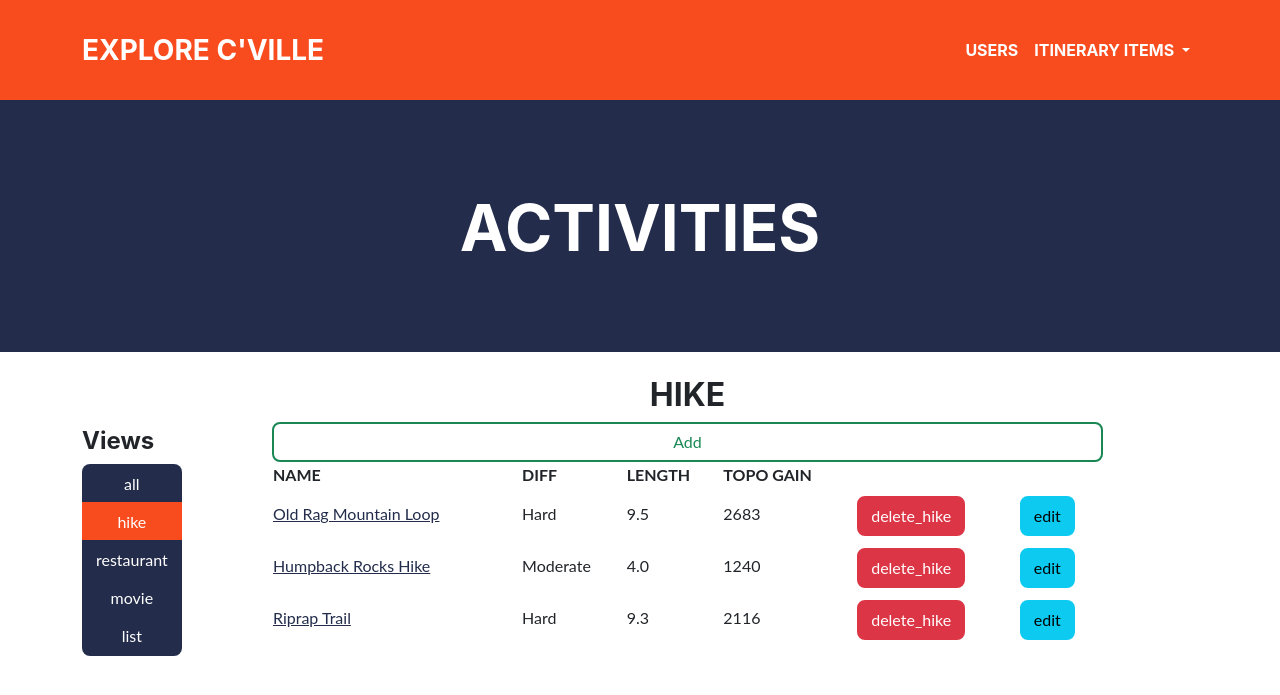
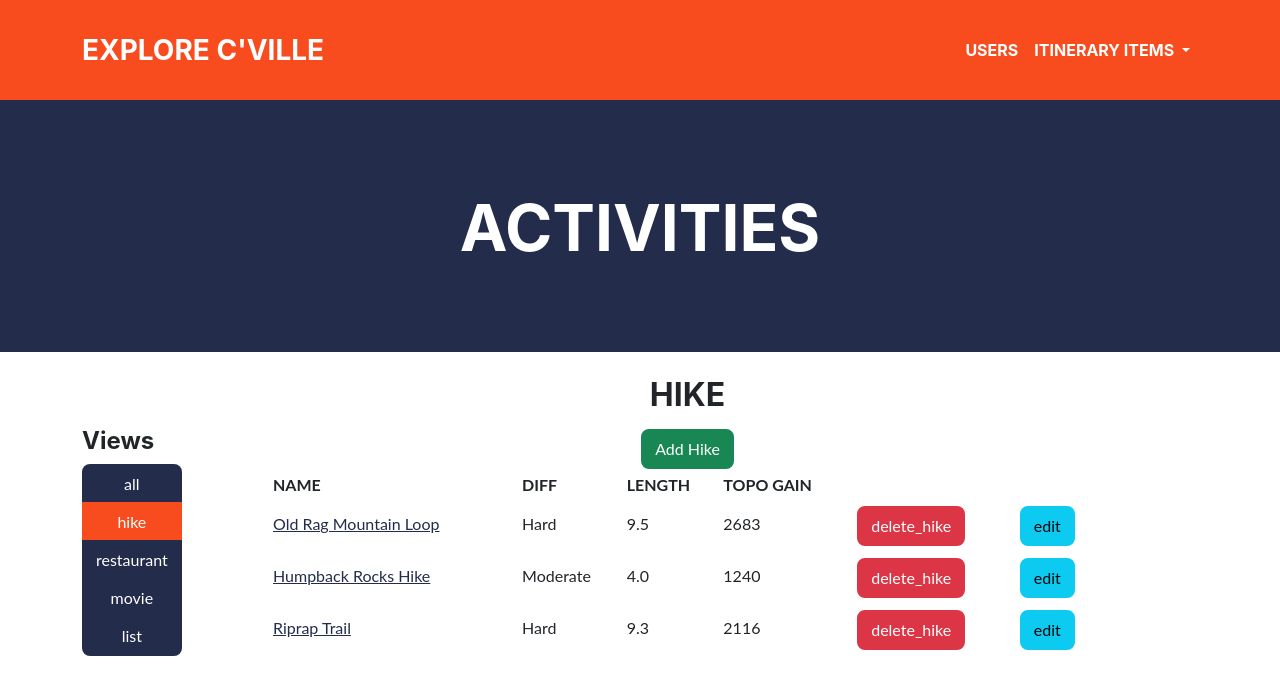
Before and after one commit to pfwrocks/explore-cville, a PHP site: page /activities.php?btnaction=hike in a window 1280 px wide. Shown: the top 695 px of the page. Run offline with PHP 8.4, Linux system fonts and the light colour scheme; data comes from the database, SQL or seed files in the repository.

Commit message:
add buttons consistent on activities

```diff
--- a/activities.php
+++ b/activities.php
@@ -115,6 +115,8 @@
     $statement->closeCursor();
 
     echo "<h2> HIKE </h2>";
+    echo "<form action='add-hike.php' method='post' style='line-height:50px'>
+    <input type='submit' name='btnaction' value='Add Hike' class='btn btn-success' /></form>";
     echo
     "<table style='width:100%''>
           <tr>
@@ -123,10 +125,6 @@
             <th>LENGTH</th>
             <th>TOPO GAIN</th>
           </tr>
-    <div style='text-align: center;'>
-      <form action='add-hike.php' method='post' style='line-height:50px'>
-          <input type='submit' name='btnaction' value='Add' class='btn btn-outline-success btn-block' /></form>
-      </div>
     ";
     foreach ($results as $result)
     {
@@ -172,6 +170,8 @@
     $statement->closeCursor();
 
     echo "<h2> RESTAURANT </h2>";
+    echo "<form action='add-restaurant.php' method='post' style='line-height:50px'>
+    <input type='submit' name='btnaction' value='Add Restaurant' class='btn btn-success' /></form>";
     echo "
     <table style='width:100%''>
           <tr>
@@ -180,10 +180,6 @@
             <th>PRICE RANGE</th>
             <th>STARS</th>
           </tr>
-    <div style='text-align: center;'>
-      <form action='add-restaurant.php' method='post' style='line-height:50px'>
-          <input type='submit' name='btnaction' value='Add' class='btn btn-outline-success btn-block' /></form>
-      </div>
           ";
 
     foreach ($results as $result)
@@ -230,17 +226,15 @@
 
 
     echo "<h2> MOVIE </h2>";
+    echo "<form action='add-movie.php' method='post' style='line-height:50px'>
+    <input type='submit' name='btnaction' value='Add Movie' class='btn btn-success' /></form>";
     echo "<table style='width:100%''>
           <tr>
             <th>NAME</th>
             <th>RATING</th>
             <th>GENRE</th>
             <th>STARS</th>
-          </tr>
-        <div style='text-align: center;'>
-          <form action='add-movie.php' method='post' style='line-height:50px'>
-              <input type='submit' name='btnaction' value='Add' class='btn btn-outline-success btn-block' /></form>
-          </div>";
+          </tr>";
 
     foreach ($results as $result)
     {
@@ -288,15 +282,13 @@
     $statement->closeCursor();
 
     echo "<h2> LIST </h2>";
+    echo "<form action='add-list.php' method='post' style='line-height:50px'>
+    <input type='submit' name='btnaction' value='Add List' class='btn btn-success' /></form>";
     echo "<table style='width:100%''>
           <tr>
             <th>NAME</th>
             <th>LIST NAME</th>
-          </tr>
-          <div style='text-align: center;'>
-          <form action='add-list.php' method='post' style='line-height:50px'>
-              <input type='submit' name='btnaction' value='Add' class='btn btn-outline-success btn-block' /></form>
-          </div>";
+          </tr>";
 
     foreach ($results as $result)
     {
```
